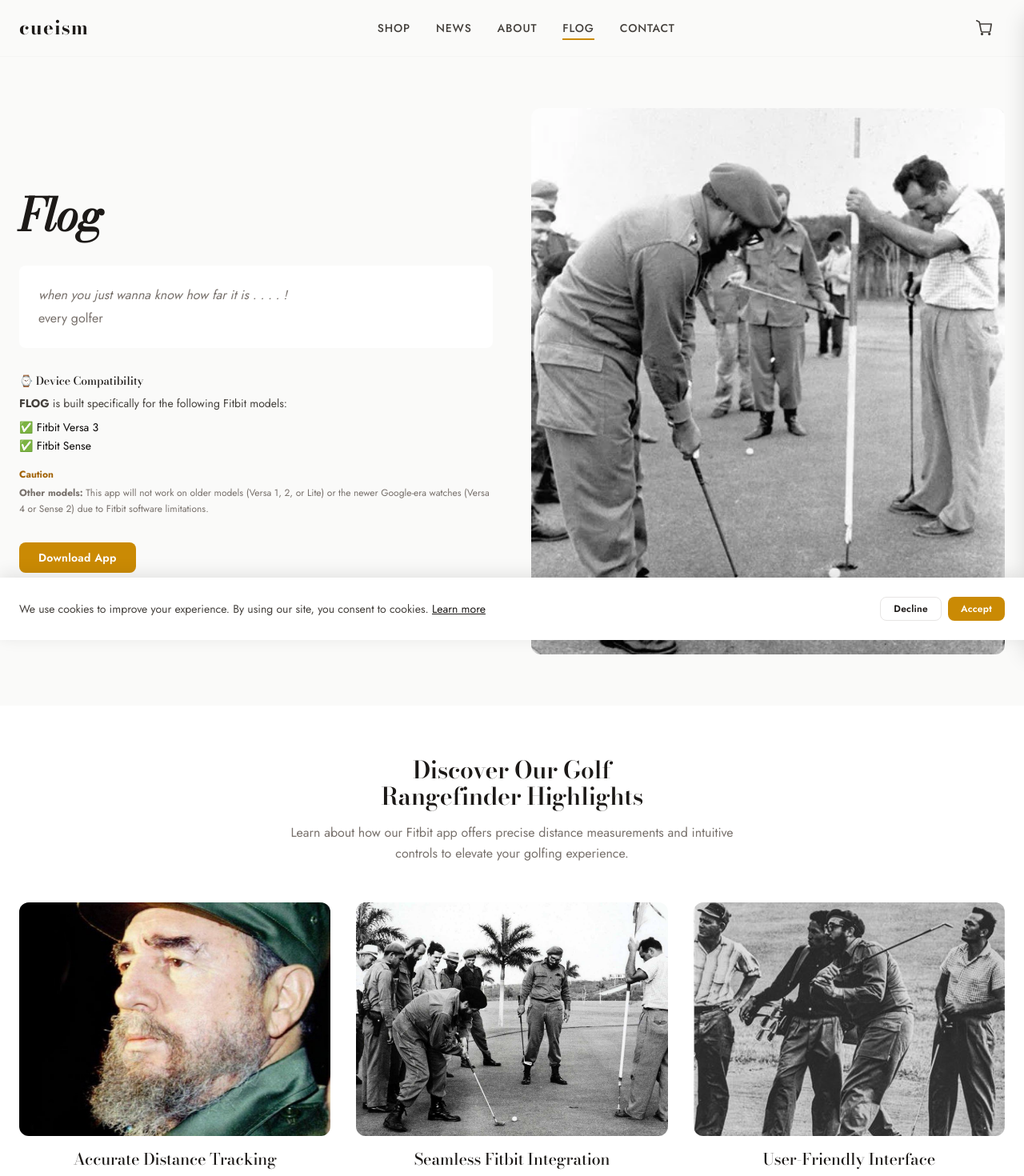
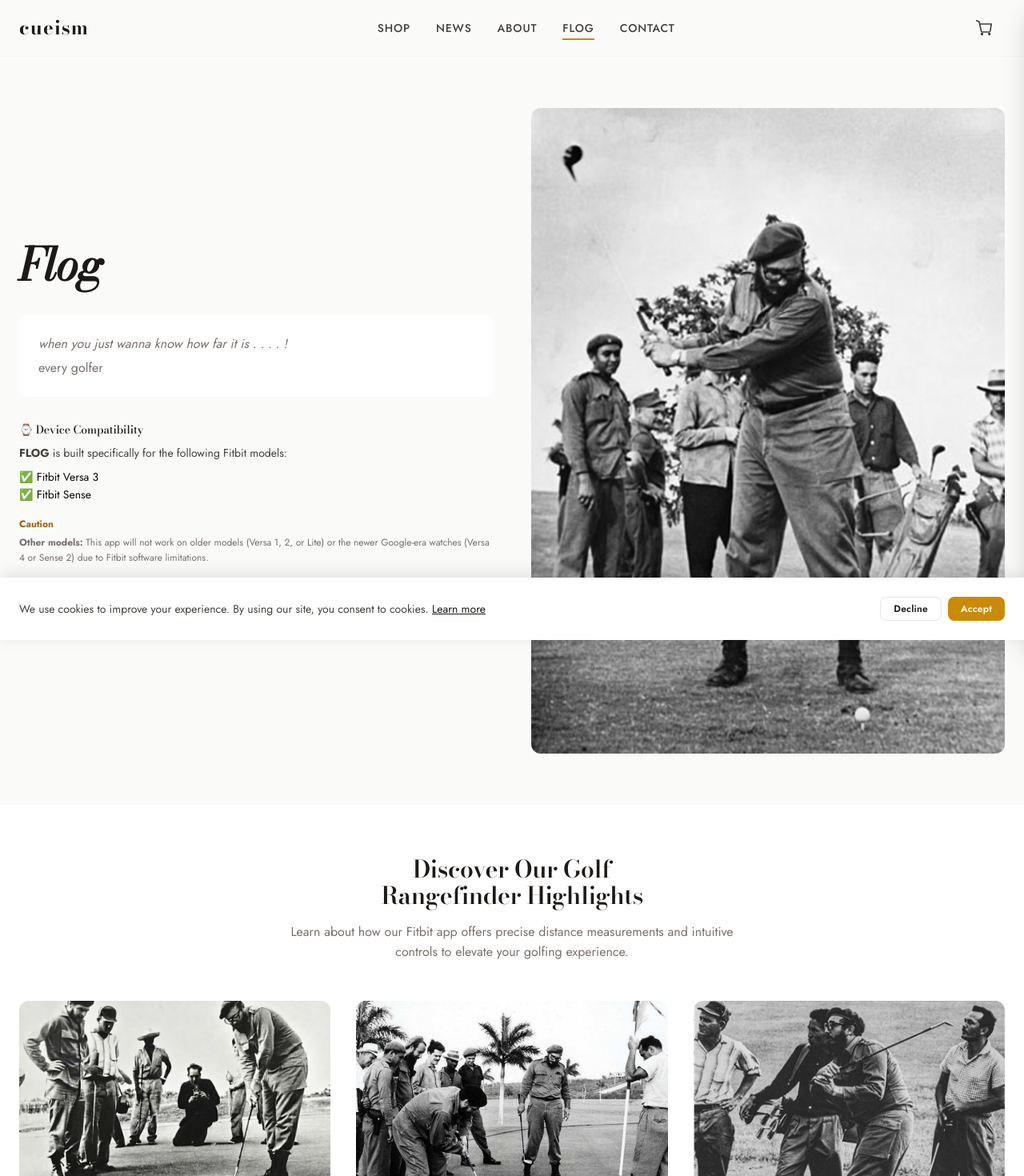
Before and after one commit to kymo42/cueism, a Next.js app: page /flog in a window 1280 px wide. Shown: the top 1470 px of the page at 80% size. Built offline with nearby package versions, Linux system fonts and the light colour scheme.

Commit message:
Fix flog image assignments: hero, distance tracking, and Castro testimonial

```diff
--- a/src/app/flog/page.tsx
+++ b/src/app/flog/page.tsx
@@ -92,7 +92,7 @@ export default function FlogPage() {
                         overflow: 'hidden',
                     }}>
                         <img
-                            src="/images/flog/6PVBZKUQOZAIVI26G3X2BSO7FY.webp"
+                            src="/images/flog/110009-752x1024.avif"
                             alt="Golfer on the course"
                             style={{
                                 width: '100%',
@@ -131,7 +131,7 @@ export default function FlogPage() {
                                 marginBottom: 'var(--space-md)',
                             }}>
                                 <img
-                                    src="/images/flog/_89865295_89865294.jpg"
+                                    src="/images/flog/fidel_watching.jpeg"
                                     alt="Accurate Distance Tracking"
                                     style={{ width: '100%', height: '100%', objectFit: 'cover' }}
                                 />
@@ -367,7 +367,7 @@ export default function FlogPage() {
                                 margin: '0 auto var(--space-xs)',
                             }}>
                                 <img
-                                    src="/images/flog/fidel_watching.jpeg"
+                                    src="/images/flog/_89865295_89865294.jpg"
                                     alt="Fidel Castro"
                                     style={{ width: '100%', height: '100%', objectFit: 'cover' }}
                                 />
```
